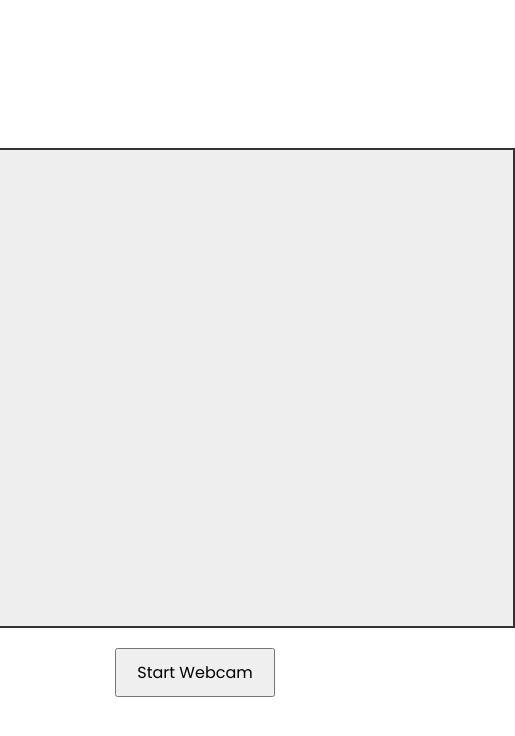
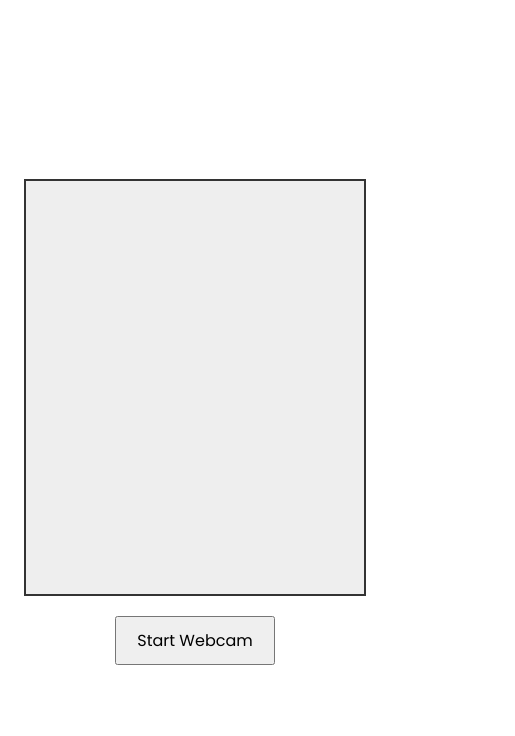
Before and after one commit to nagdistaa/native-videoCamera, a plain HTML site: page index.html in a window 390 px wide. Shown: the whole page, 515 px wide, since content can reach past the window. Drawn offline with Linux system fonts and the light colour scheme.

Commit message:
fix on mobile

```diff
--- a/style.css
+++ b/style.css
@@ -29,3 +29,16 @@ button {
   font-size: 16px;
   cursor: pointer;
 }
+
+@media (max-width: 768px) {
+  body {
+    padding: 5px;
+
+  }
+
+  video{
+    width: 90%;
+  height: 50%;
+  object-fit: cover;
+  }
+}
```
